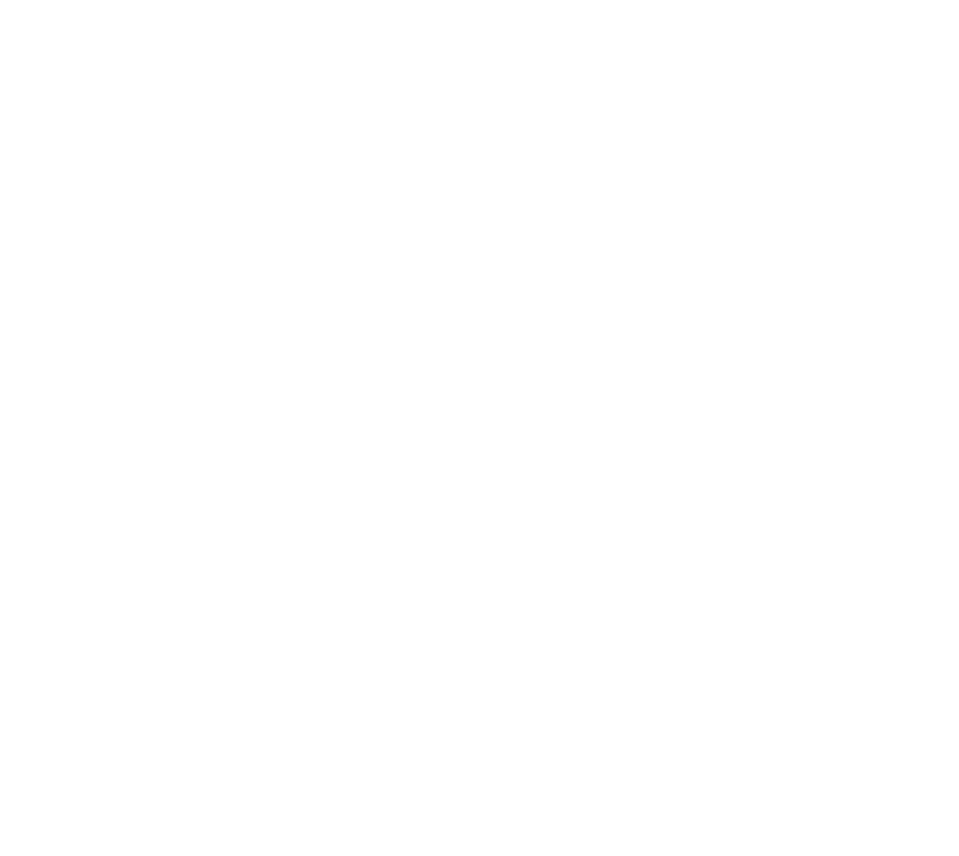
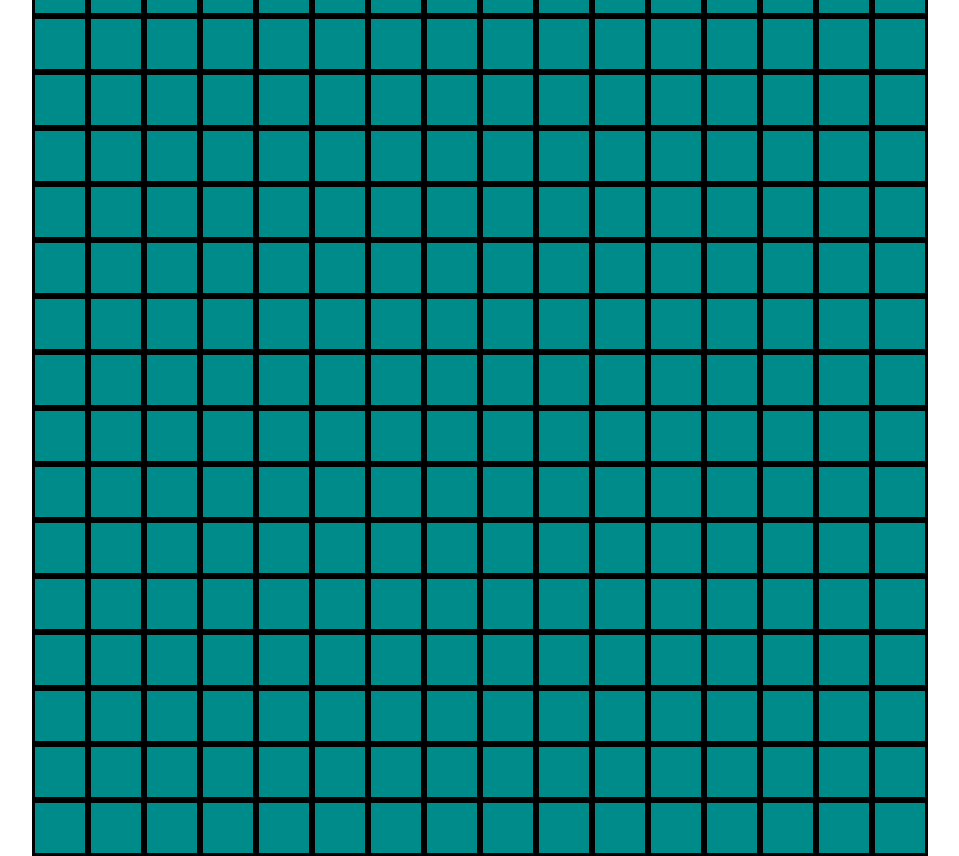
Before and after one commit to yeahwouh/Etch-a-Skretch, a website: page index.html in a window 1280 px wide. Shown: the whole page, without its empty margins (168-1127 px from the left). Before the commit the page ends 800 px from the top, so only its background shows below. Drawn offline with Linux system fonts and the light colour scheme.

Commit message:
the grid is done

```diff
--- a/hello.js
+++ b/hello.js
@@ -1 +1,22 @@
-console.log("hello");
+const cont = document.querySelector("div")
+
+
+for(let i=0; i<16; i++) {
+    let rowDiv = document.createElement("div")
+    // rowDiv.style.width = 100px;
+    // rowDiv.style.height = 100px;
+    for(let j=0; j<16; j++) {
+        let columnDiv = document.createElement("div")
+        columnDiv.style.width = "50px";
+        columnDiv.style.height = "50px";
+        columnDiv.style.backgroundColor = "darkcyan"
+        columnDiv.style.borderStyle = "solid"
+        columnDiv.style.borderColor = "black"
+        columnDiv.setAttribute("id", `${j}:${i}`)
+        rowDiv.appendChild(columnDiv)
+    }
+    cont.appendChild(rowDiv)
+}
+
+cont.style.display = "flex"
+cont.style.flexDirection = "row"
--- a/index.html
+++ b/index.html
@@ -1,7 +1,7 @@
 <!DOCTYPE html>
 <html lang="en">
 <head>
-  <script src="hello.js"></script>
+  <script src="hello.js" defer></script>
   <link rel="stylesheet" type="text/css" href="styles.css">
     <meta charset="UTF-8">
     <title>Etch-a-Skretch</title>
--- a/styles.css
+++ b/styles.css
@@ -1,3 +1,7 @@
-.container{
-    background-color: darkcyan;
+body {
+    display: flex;
+    justify-content: center;
+    align-items: center;
+    height: 100vh;
+    width: 100%;
 }
```
